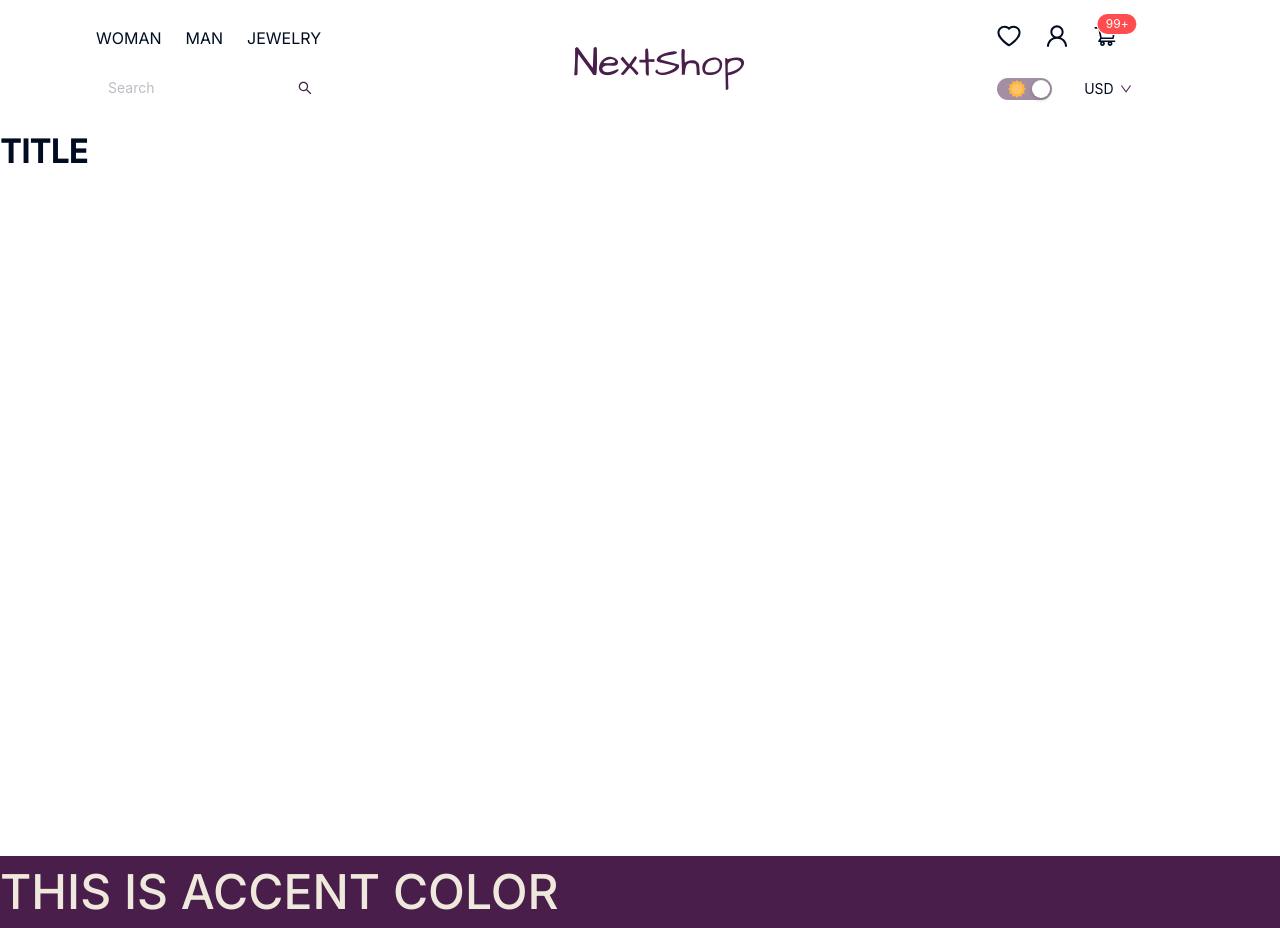
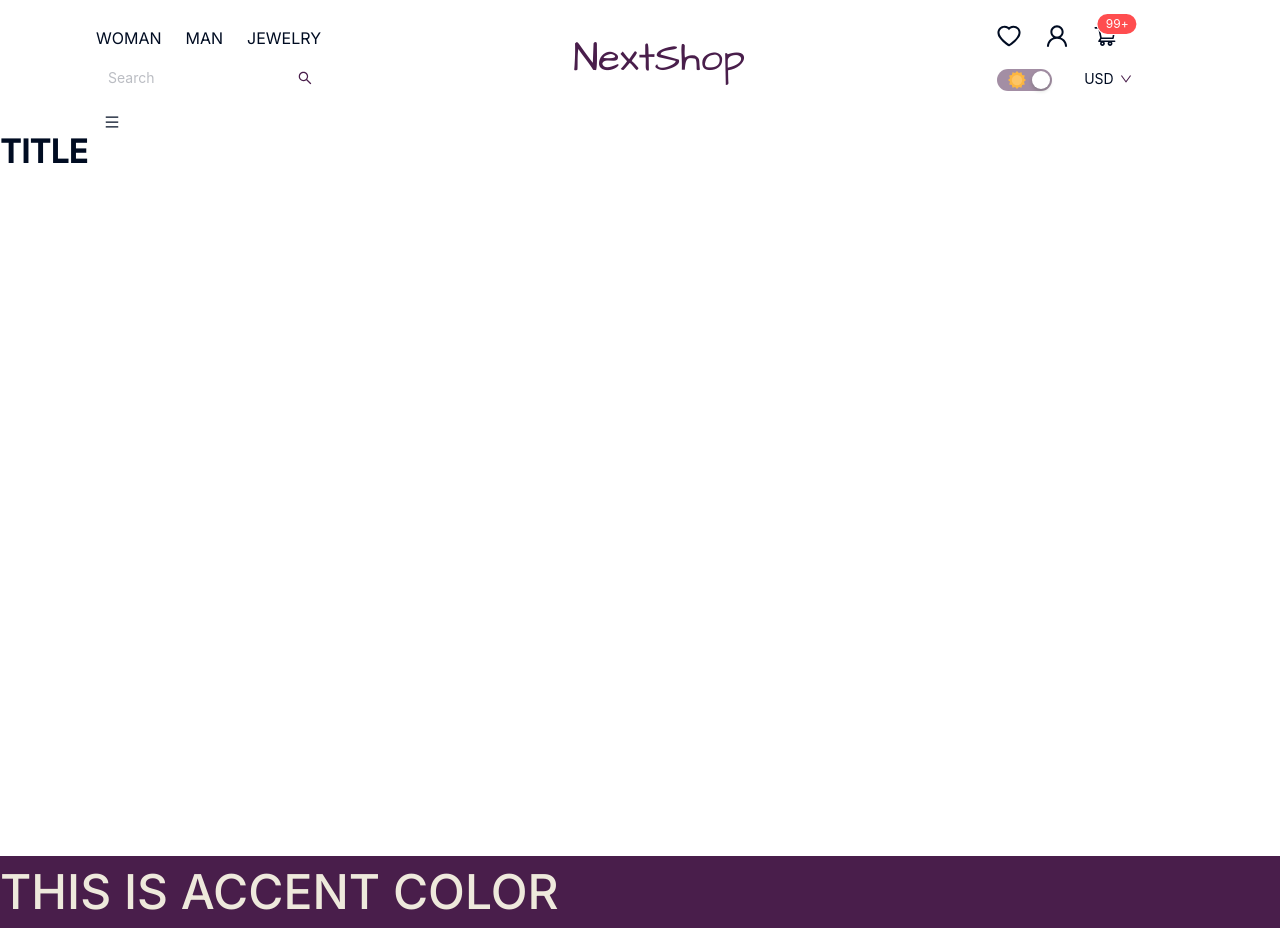
Before and after one commit to RussianBoy64/nextJS-store, a Next.js app: page / in a window 1280 px wide. Built offline with nearby package versions, Linux system fonts and the light colour scheme.

Commit message:
feat: add burgerMenuBtn

```diff
--- a/components/Header/header.module.scss
+++ b/components/Header/header.module.scss
@@ -1,3 +1,5 @@
+@import "@/styles/variables.scss";
+
 .header {
   display: grid;
   grid-template-areas: "category logo profile" "search logo settings";
@@ -9,3 +11,16 @@
   text-transform: uppercase;
   text-align: center;
 }
+
+@media (max-width: $lg-screen) {
+  .header {
+    padding: 1.5rem 1.5rem;
+  }
+}
+
+@media (max-width: $md-screen) {
+  .header {
+    grid-template-columns: repeat(2, 1fr);
+    grid-template-areas: "logo burgetBtn" "category category" "search search";
+  }
+}
--- a/components/Header/index.tsx
+++ b/components/Header/index.tsx
@@ -3,6 +3,7 @@ import ProfilePanel from "@/components/UI/ProfilePanel";
 import SettingsPanel from "@/components/UI/SettingsPanel";
 import SearchPanel from "@/components/UI/SearchPanel";
 import CategoriesPanel from "@/components/UI/CategoriesPanel";
+import BurgerMenu from "@/components/UI/BurgerMenu";
 
 import styles from "./header.module.scss";
 
@@ -14,6 +15,7 @@ const Header = () => {
       <Logo />
       <ProfilePanel />
       <SettingsPanel />
+      <BurgerMenu />
     </header>
   );
 };
--- a/components/Logo/logo.module.scss
+++ b/components/Logo/logo.module.scss
@@ -6,3 +6,9 @@
   @include AccentText($fs-xxl, $accent-primary);
   text-transform: none;
 }
+
+@media (max-width: $lg-screen) {
+  .logo {
+    @include AccentText($fs-xl, $accent-primary);
+  }
+}
--- /dev/null
+++ b/components/UI/BurgerMenu/burgerMenu.module.scss
@@ -0,0 +1,21 @@
+@import "@/styles/variables.scss";
+
+.burgerMenu {
+  &__btn {
+    grid-area: "burgetBtn";
+    color: $text-color;
+    background-color: transparent;
+    box-shadow: none;
+
+    &:hover {
+      color: $accent-primary !important;
+      background-color: transparent !important;
+      box-shadow: none !important;
+      transform: scale(1.1);
+    }
+
+    &:active {
+      transform: scale(1);
+    }
+  }
+}
--- /dev/null
+++ b/components/UI/BurgerMenu/index.tsx
@@ -0,0 +1,16 @@
+"use client";
+
+import { Button } from "antd";
+import { MenuOutlined } from "@ant-design/icons";
+
+import styles from "./burgerMenu.module.scss";
+
+const BurgerMenu = () => {
+  return (
+    <>
+      <Button type="primary" icon={<MenuOutlined />} className={styles.burgerMenu__btn} />
+    </>
+  );
+};
+
+export default BurgerMenu;
```
